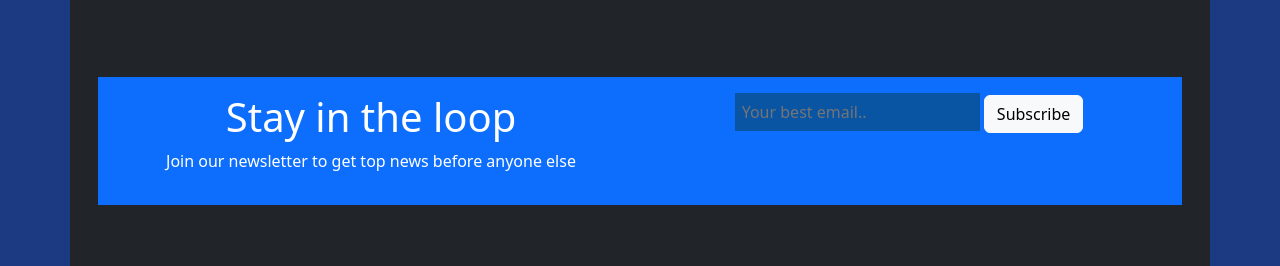
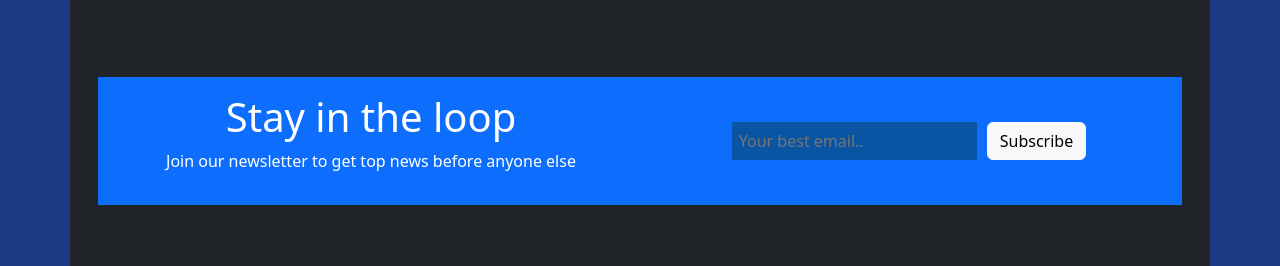
Before and after one commit to SKDANISHO7/templets, a plain HTML site: page index.html in a window 1280 px wide. Shown: the part 3259-3525 px from the top of the page. Drawn offline with nearby package versions, Linux system fonts and the light colour scheme.

Commit message:
Update index.html

```diff
--- a/index.html
+++ b/index.html
@@ -303,7 +303,7 @@
                         <p>Join our newsletter to get top news before anyone else</p>
                     </div>
                     <div class="col-md-6 "
-                        style="align-items: center; display: inline; justify-content: center; gap: 10px;">
+                        style="align-items: center; display: inline-flex; justify-content: center; gap: 10px;">
                         <input type="email" id="email" name="email" placeholder="Your best email.."
                             style="padding: 7px; background-color: #0954a3; border: none; color: white;">
                         <button type="button" class="btn btn-light">Subscribe</button>
```
